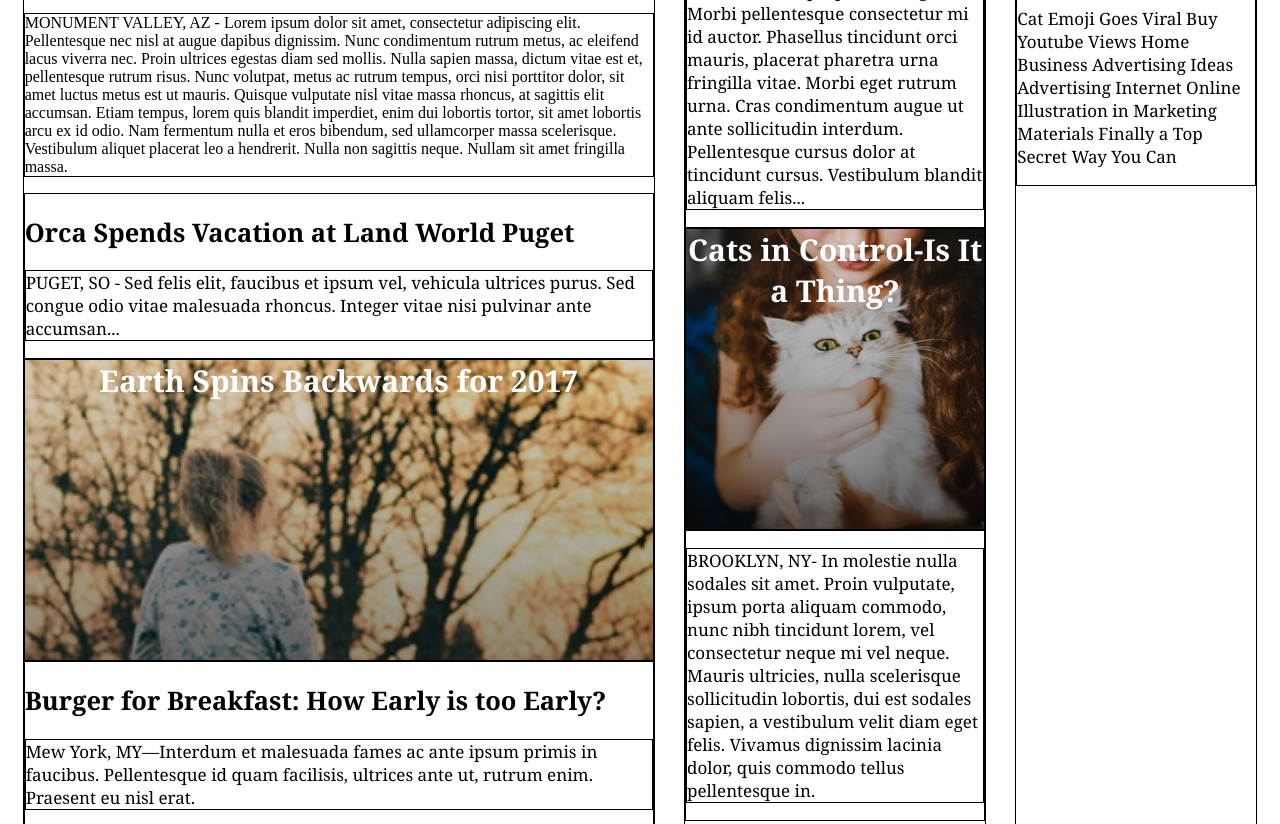
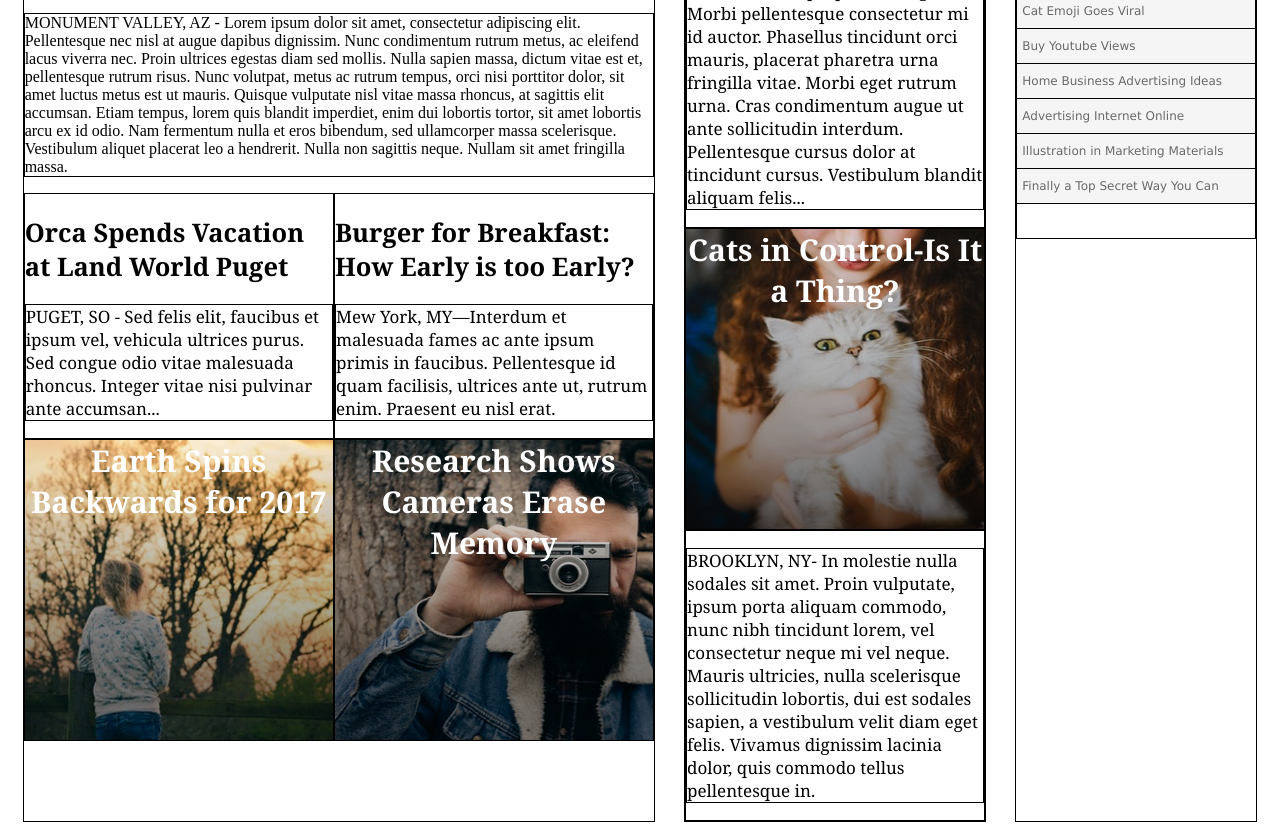
Before and after one commit to CoderJones91/My-Times, a plain HTML site: page index.html in a window 1280 px wide. Shown: the part 434-1258 px from the top of the page. Drawn offline with Linux system fonts and the light colour scheme; files whose address does not match are found by name.

Commit message:
Updated columns

```diff
--- a/index.html
+++ b/index.html
@@ -114,7 +114,7 @@
                        <span class="bite"> Cat Emoji Goes Viral </span>
                        <span class="bite"> Buy Youtube Views </span>
                        <span class="bite"> Home Business Advertising Ideas </span>
-                       <span class="bite"> Advertising Internet Online <span>
+                       <span class="bite"> Advertising Internet Online </span>
                        <span class="bite"> Illustration in Marketing Materials </span>
                        <span class="bite"> Finally a Top Secret Way You Can </span>
                     </p>
--- a/resources/css/style.css
+++ b/resources/css/style.css
@@ -86,6 +86,7 @@ div{
     background-position: center center;
     background-repeat: no-repeat;
     background-size: 100% 100%;
+    text-align: center;
 }
 .cat-ceo.image-content{
     background-image: url(/Users/anthony/GitHub/CodecademyProjects/MyTimes/resources/images/cat.png);
@@ -98,9 +99,32 @@ div{
     font-weight: bold;
     font-size: 30px;
     color: white;
+    display: flex;
 }
 .story{
     font-family: Georgia, sans-serif;
     font-size: 17px;
     color: black;
+    display: flex;
+    flex-direction: column;
 }
+.stories{
+    display: flex;
+    justify-content: space-between;
+}
+.bite{
+    display: flex;
+    flex-direction: column;
+    border-bottom: 1px solid black;
+    margin: 0;
+    background-color: WhiteSmoke;
+    font-family: Verdana;
+    font-size: 12px;
+    color: DimGray;
+    padding: 10px 5px;
+}
+h3{
+    font-size: 16px;
+    font-weight: bold;
+    text-align: center;
+}
```
